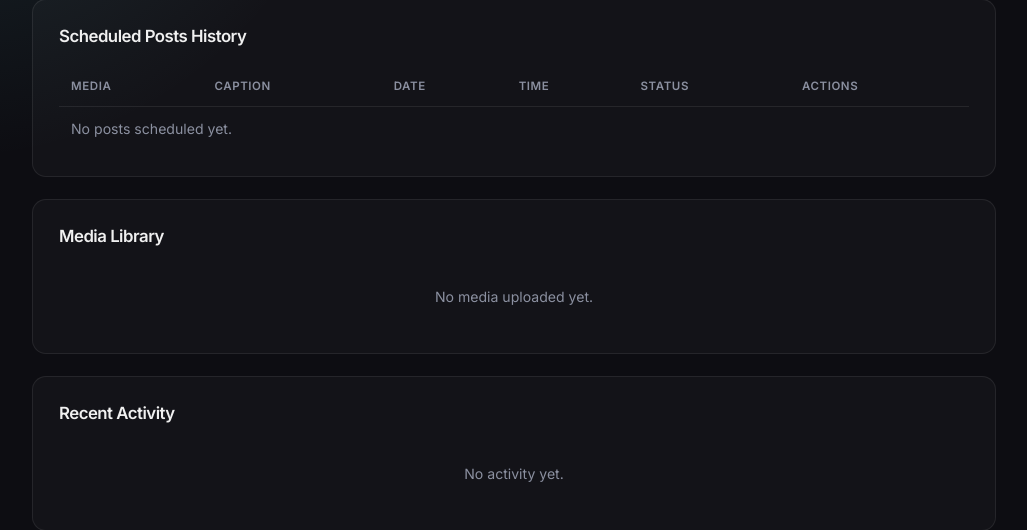
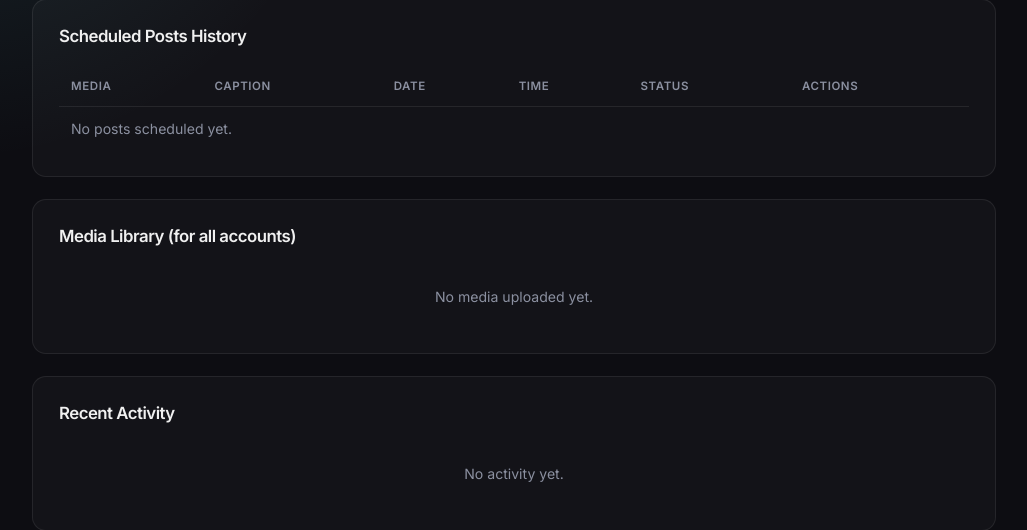
Before and after one commit to aaron35tobias/tiktok-scheduler, a Django app: page /dashboard/ in a window 1280 px wide. Shown: the part 1490-2020 px from the top of the page, without its empty margins (244-1271 px from the left). Run offline with Django 5.2, Linux system fonts and the light colour scheme; parts of the project's set-up code (start-up, migrations or seed data) failed here and were passed over.

Commit message:
style: label Media Library as (for all accounts)

```diff
--- a/core/templates/core/dashboard.html
+++ b/core/templates/core/dashboard.html
@@ -447,7 +447,7 @@
 
         <!-- Media Library -->
         <div class="card" id="media">
-            <h2>Media Library</h2>
+            <h2>Media Library (for all accounts)</h2>
             {% if media_items %}
             <div class="media-grid">
                 {% for m in media_items %}
```
